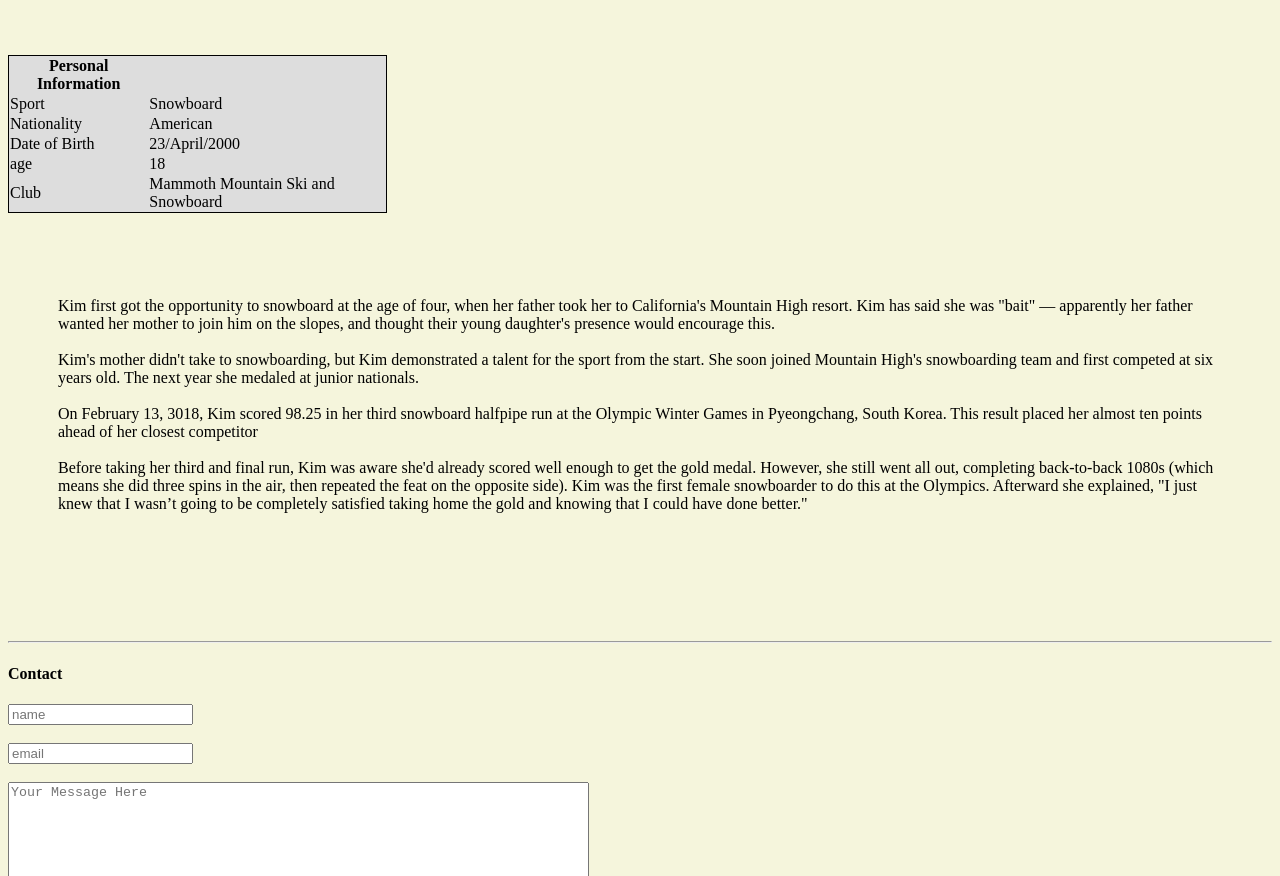
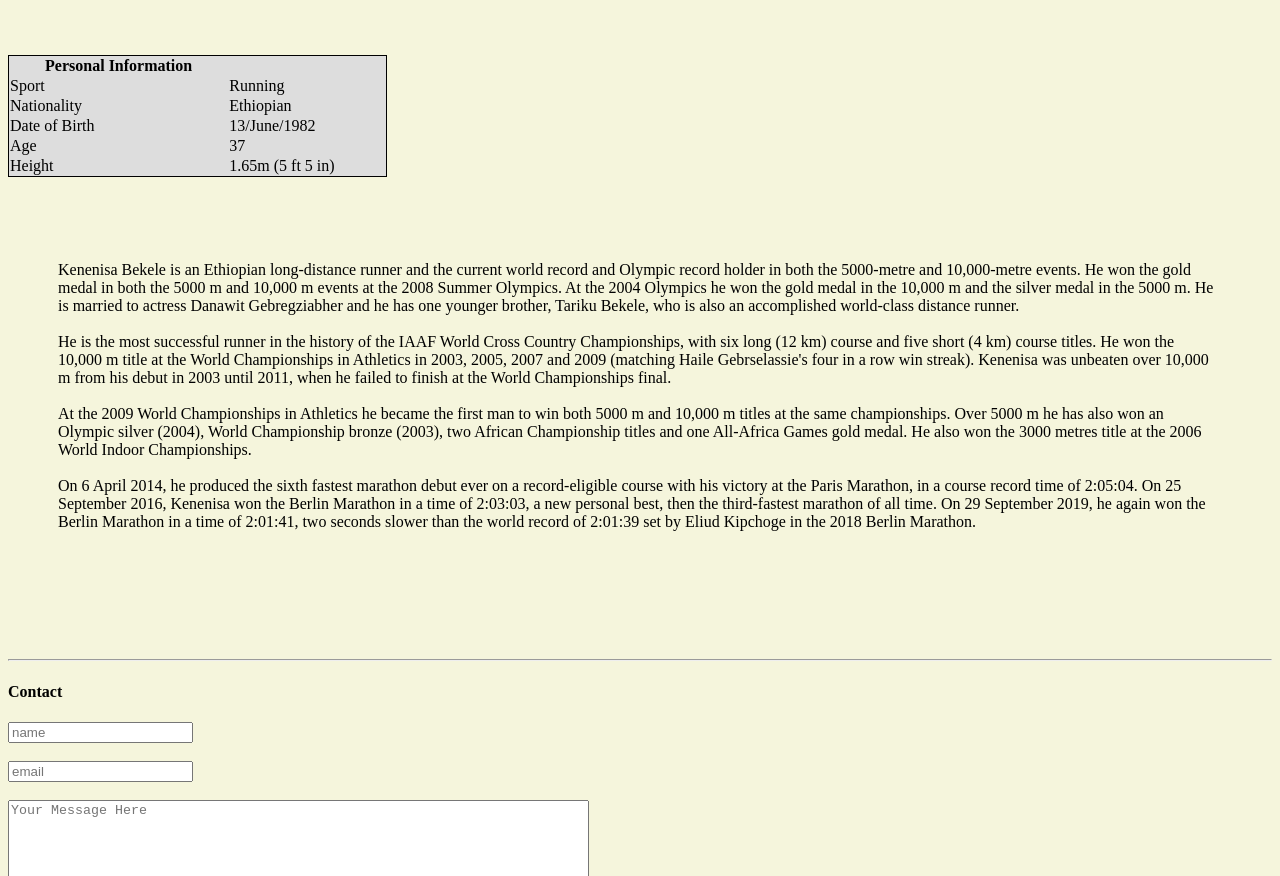
Before and after one commit to martingajardo/AthleticProfile, a plain HTML site: page PersonalInfo.html in a window 1280 px wide. Shown: the part 975-1851 px from the top of the page. Drawn offline with Linux system fonts and the light colour scheme.

Commit message:
Update PersonalInfo.html

```diff
--- a/PersonalInfo.html
+++ b/PersonalInfo.html
@@ -87,26 +87,26 @@
 
         <tr>
             <td> Sport </td>
-            <td> Snowboard</td>
+            <td> Running</td>
         </tr>
 
         <tr>
             <td> Nationality</td>
-            <td> American</td>
+            <td> Ethiopian</td>
         </tr>
 
         <tr>
             <td> Date of Birth</td>
-            <td> 23/April/2000</td>
+            <td> 13/June/1982</td>
         </tr>
 
         <tr>
-            <td> age</td>
-            <td> 18 </td>
+            <td> Age</td>
+            <td> 37 </td>
         </tr>
         <tr>
-            <td> Club</td>
-            <td> Mammoth Mountain Ski and Snowboard</td>
+            <td> Height</td>
+            <td> 1.65m (5 ft 5 in)</td>
         </tr>
 
     </table>
@@ -114,13 +114,14 @@
     <br>
 
     <div>
-    <p> Kim first got the opportunity to snowboard at the age of four, when her father took her to California's Mountain High resort. Kim has said she was "bait" — apparently her father wanted her mother to join him on the slopes, and thought their young daughter's presence would encourage this. <br><br>
+    <p> Kenenisa Bekele is an Ethiopian long-distance runner and the current world record and Olympic record holder in both the 5000-metre and 10,000-metre events. He won the gold medal in both the 5000 m and 10,000 m events at the 2008 Summer Olympics. At the 2004 Olympics he won the gold medal in the 10,000 m and the silver medal in the 5000 m. He is married to actress Danawit Gebregziabher and he has one younger brother, Tariku Bekele, who is also an accomplished world-class distance runner. <br> <br>
 
-Kim's mother didn't take to snowboarding, but Kim demonstrated a talent for the sport from the start. She soon joined Mountain High's snowboarding team and first competed at six years old. The next year she medaled at junior nationals. <br><br>
+        He is the most successful runner in the history of the IAAF World Cross Country Championships, with six long (12 km) course and five short (4 km) course titles. He won the 10,000 m title at the World Championships in Athletics in 2003, 2005, 2007 and 2009 (matching Haile Gebrselassie's four in a row win streak). Kenenisa was unbeaten over 10,000 m from his debut in 2003 until 2011, when he failed to finish at the World Championships final. <br> <br>
 
- On February 13, 3018, Kim scored 98.25 in her third snowboard halfpipe run at the Olympic Winter Games in Pyeongchang, South Korea. This result placed her almost ten points ahead of her closest competitor <br><br>
+        At the 2009 World Championships in Athletics he became the first man to win both 5000 m and 10,000 m titles at the same championships. Over 5000 m he has also won an Olympic silver (2004), World Championship bronze (2003), two African Championship titles and one All-Africa Games gold medal. He also won the 3000 metres title at the 2006 World Indoor Championships. <br><br>
 
-Before taking her third and final run, Kim was aware she'd already scored well enough to get the gold medal. However, she still went all out, completing back-to-back 1080s (which means she did three spins in the air, then repeated the feat on the opposite side). Kim was the first female snowboarder to do this at the Olympics. Afterward she explained, "I just knew that I wasn’t going to be completely satisfied taking home the gold and knowing that I could have done better."
+        On 6 April 2014, he produced the sixth fastest marathon debut ever on a record-eligible course with his victory at the Paris Marathon, in a course record time of 2:05:04. On 25 September 2016, Kenenisa won the Berlin Marathon in a time of 2:03:03, a new personal best, then the third-fastest marathon of all time. On 29 September 2019, he again won the Berlin Marathon in a time of 2:01:41, two seconds slower than the world record of 2:01:39 set by Eliud Kipchoge in the 2018 Berlin Marathon.
+
 
     </p>
     </div>
```
